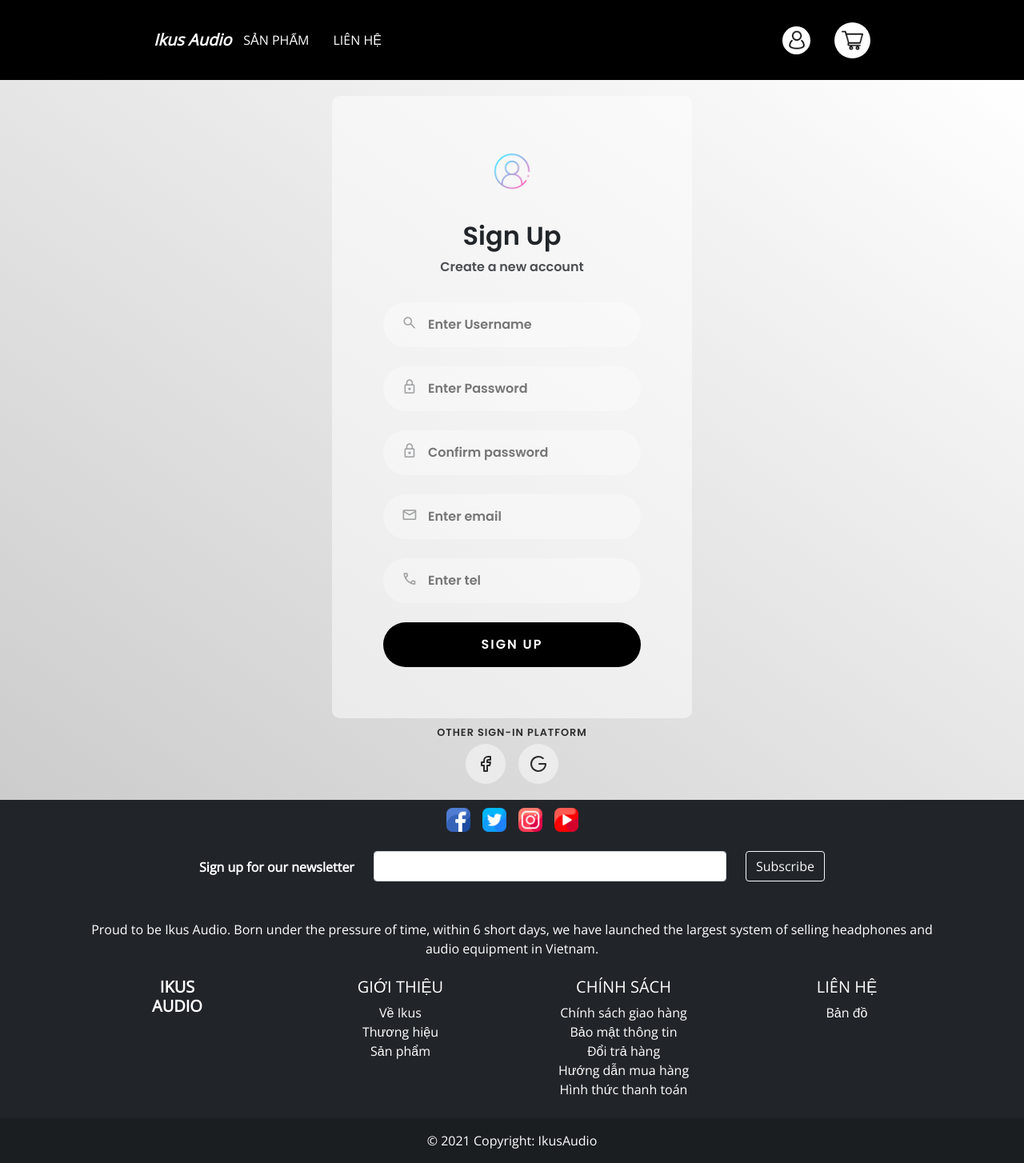
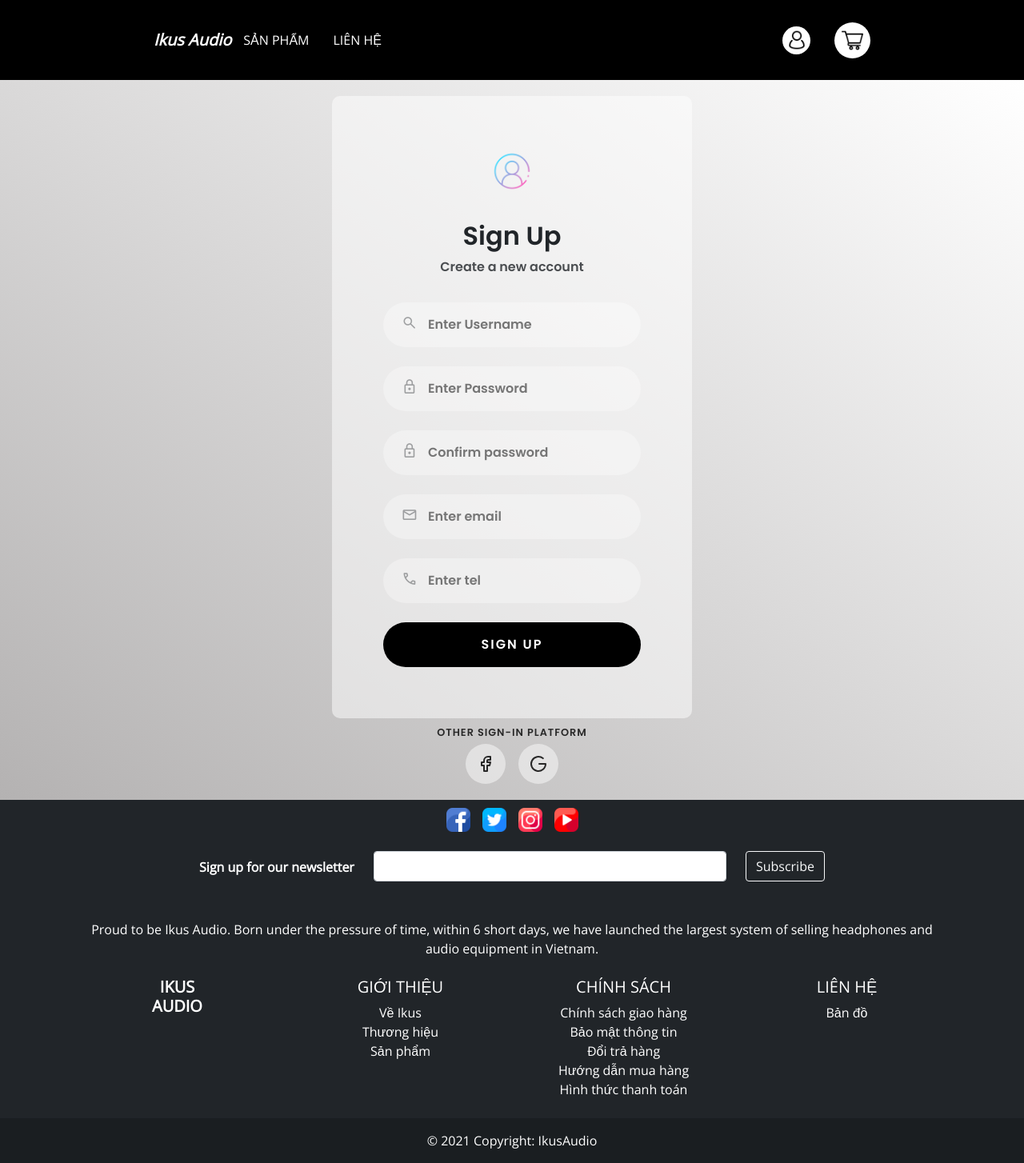
Before and after one commit to Tris1805/audio, a PHP site: page /client/dangky.php in a window 1280 px wide. Shown: the whole page at 80% size. Run offline with PHP 8.4, Linux system fonts and the light colour scheme; data comes from the database, SQL or seed files in the repository.

Commit message:
adjust bg color

```diff
--- a/Audio/assets/css/style.css
+++ b/Audio/assets/css/style.css
@@ -297,8 +297,8 @@ html {
   margin-top: 100px;
   width: 100%;
   overflow: hidden;
-  /* background: linear-gradient(to right, #333399, #ff00cc);  */
-  background: linear-gradient(to top right, #ccc, white);
+  /* background: linear-gradient(to right, #6262f7, #e25fc8);  */
+  background: linear-gradient(to top right, #b4b2b2, white);
   display: flex;
   align-items: center;
   justify-content: center;
```
